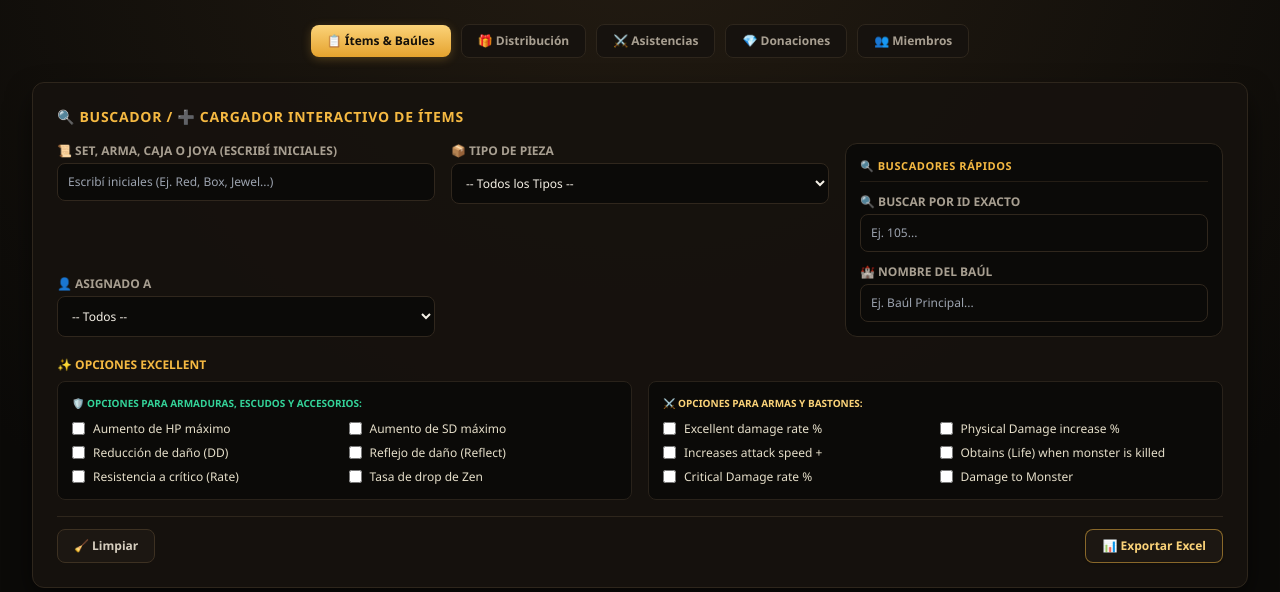
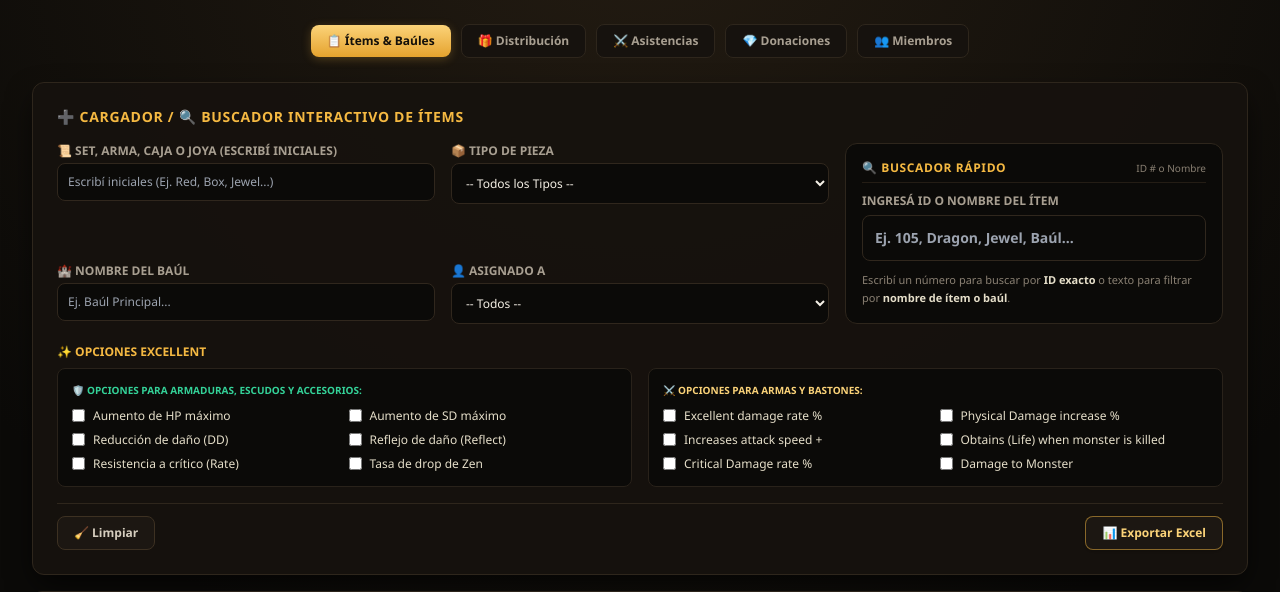
Before and after one commit to SirPinion1988/MULTIVERSO, a Flask app: page /items in a window 1280 px wide. Shown: the part 132-724 px from the top of the page. Run offline with Flask 3, Linux system fonts and the light colour scheme; data that the repository does not hold is empty; some libraries are stand-ins or nearby versions.

Commit message:
BUSCADOR.html

```diff
--- a/templates/items.html
+++ b/templates/items.html
@@ -217,11 +217,11 @@
     <!-- SECCIÓN 1: ÍTEMS -->
     <div id="seccion-items-view" class="w-full max-w-7xl space-y-4">
         <div class="card-mudream p-6 rounded-xl space-y-4">
-            <h3 class="text-sm font-bold text-[#f5b942] uppercase tracking-wider">🔍 Buscador / ➕ Cargador Interactivo de Ítems</h3>
-
-            <!-- FILA SUPERIOR: CARGA A LA IZQUIERDA (2 COLS) + BUSCADORES UNIFICADOS A LA DERECHA (1 COL) -->
+            <h3 class="text-sm font-bold text-[#f5b942] uppercase tracking-wider">➕ Cargador / 🔍 Buscador Interactivo de Ítems</h3>
+
+            <!-- FILA SUPERIOR: CARGADOR A LA IZQUIERDA (2 COLS) + BUSCADOR ÚNICO A LA DERECHA (1 COL) -->
             <div class="grid grid-cols-1 lg:grid-cols-3 gap-4 items-stretch">
-                <!-- BLOQUE IZQUIERDO: SELECCIÓN Y CARGA DE ÍTEMS -->
+                <!-- BLOQUE IZQUIERDO: CARGA / FILTRO POR ATRIBUTOS -->
                 <div class="lg:col-span-2 grid grid-cols-1 sm:grid-cols-2 gap-4 content-between">
                     <div>
                         <label class="block text-xs uppercase text-[#a89f91] font-bold mb-1">📜 Set, Arma, Caja o Joya (Escribí iniciales)</label>
@@ -288,32 +288,34 @@
                         </select>
                     </div>
                     <div>
+                        <label class="block text-xs uppercase text-[#a89f91] font-bold mb-1">🏰 Nombre del Baúl</label>
+                        <input type="text" id="inputFiltroBaul" oninput="aplicarFiltros()" placeholder="Ej. Baúl Principal..." class="w-full input-mudream p-2.5 rounded-lg text-xs outline-none">
+                    </div>
+                    <div>
                         <label class="block text-xs uppercase text-[#a89f91] font-bold mb-1">👤 Asignado a</label>
                         <select id="inputFiltroAsignado" onchange="aplicarFiltros()" class="w-full input-mudream p-2.5 rounded-lg text-xs outline-none">
                             <option value="">-- Todos --</option>
                         </select>
                     </div>
-                    <div id="panel-custom-id" class="hidden">
+                    <div id="panel-custom-id" class="hidden sm:col-span-2">
                         <label class="block text-xs uppercase text-[#a89f91] font-bold mb-1">🆔 ID Personalizado (Opcional)</label>
                         <input type="number" id="inputCustomId" placeholder="Automático" class="w-full input-mudream p-2.5 rounded-lg text-xs outline-none">
                     </div>
                 </div>
 
-                <!-- BLOQUE DERECHO: BUSCADORES UNIFICADOS (ID EXACTO + NOMBRE DEL BAÚL) -->
-                <div class="bg-[#0b0a08] p-3.5 rounded-xl border border-[#2e261c] flex flex-col justify-between space-y-3">
+                <!-- BLOQUE DERECHO: BUSCADOR ÚNICO (ID O NOMBRE DEL ÍTEM) -->
+                <div class="bg-[#0b0a08] p-4 rounded-xl border border-[#2e261c] flex flex-col justify-center space-y-2.5">
                     <div class="flex items-center justify-between border-b border-[#241d15] pb-1.5">
-                        <span class="text-[11px] uppercase font-bold text-[#f5b942] tracking-wider">🔍 Buscadores Rápidos</span>
+                        <span class="text-xs uppercase font-bold text-[#f5b942] tracking-wider">🔍 Buscador Rápido</span>
+                        <span class="text-[10px] text-[#8a8073]">ID # o Nombre</span>
                     </div>
-                    <div class="grid grid-cols-1 sm:grid-cols-2 lg:grid-cols-1 gap-3">
-                        <div>
-                            <label class="block text-xs uppercase text-[#a89f91] font-bold mb-1">🔍 Buscar por ID Exacto</label>
-                            <input type="number" id="inputFiltroId" oninput="aplicarFiltros()" placeholder="Ej. 105..." class="w-full input-mudream p-2.5 rounded-lg text-xs outline-none">
-                        </div>
-                        <div>
-                            <label class="block text-xs uppercase text-[#a89f91] font-bold mb-1">🏰 Nombre del Baúl</label>
-                            <input type="text" id="inputFiltroBaul" oninput="aplicarFiltros()" placeholder="Ej. Baúl Principal..." class="w-full input-mudream p-2.5 rounded-lg text-xs outline-none">
-                        </div>
+                    <div>
+                        <label class="block text-xs uppercase text-[#a89f91] font-bold mb-1.5">Ingresá ID o Nombre del Ítem</label>
+                        <input type="text" id="inputBuscadorUnificado" oninput="aplicarFiltros()" placeholder="Ej. 105, Dragon, Jewel, Baúl..." class="w-full input-mudream p-3 rounded-lg text-sm font-semibold text-[#fbd379] outline-none">
                     </div>
+                    <p class="text-[11px] text-[#8a8073] leading-relaxed">
+                        Escribí un número para buscar por <strong class="text-[#e5dec9]">ID exacto</strong> o texto para filtrar por <strong class="text-[#e5dec9]">nombre de ítem o baúl</strong>.
+                    </p>
                 </div>
             </div>
 
@@ -1239,8 +1241,8 @@
         }
 
         function limpiarFiltros() {
-            const idInput = document.getElementById('inputFiltroId');
-            if(idInput) idInput.value = "";
+            const buscadorUnificado = document.getElementById('inputBuscadorUnificado');
+            if (buscadorUnificado) buscadorUnificado.value = "";
             document.getElementById('inputFiltroSetBase').value = "";
             document.getElementById('inputFiltroTipoPieza').value = "";
             document.getElementById('inputFiltroBaul').value = "";
@@ -1252,7 +1254,10 @@
         }
 
         function aplicarFiltros() {
-            const filtroId = document.getElementById('inputFiltroId') ? document.getElementById('inputFiltroId').value.trim() : '';
+            const queryUnificada = (document.getElementById('inputBuscadorUnificado') ? document.getElementById('inputBuscadorUnificado').value : '').trim().toLowerCase();
+            const queryLimpiaId = queryUnificada.replace(/^#/, '');
+            const esBusquedaNumerica = queryLimpiaId !== '' && /^\d+$/.test(queryLimpiaId);
+
             const setBase = (document.getElementById('inputFiltroSetBase').value || '').trim().toLowerCase();
             const tipoPieza = (document.getElementById('inputFiltroTipoPieza').value || '').toLowerCase();
             const filtroBaul = (document.getElementById('inputFiltroBaul').value || '').toLowerCase();
@@ -1260,12 +1265,20 @@
             const chkSeleccionados = Array.from(document.querySelectorAll('.filtro-chk:checked')).map(chk => chk.value.toLowerCase());
 
             const filtrados = catalogo.filter(item => {
-                if (filtroId && String(item.id) !== filtroId) return false;
-
                 const nombre = String(item.nombre || '').toLowerCase();
                 const tipo = String(item.tipo || '').toLowerCase();
                 const asignado = String(item.asignado_a || '').toLowerCase();
                 const opcionesStr = Array.isArray(item.opciones) ? item.opciones.join(' ').toLowerCase() : '';
+
+                // Buscador único: busca por ID exacto si se escribe un número, o por nombre del ítem/baúl si es texto
+                let matchUnificado = true;
+                if (queryUnificada) {
+                    if (esBusquedaNumerica) {
+                        matchUnificado = String(item.id) === queryLimpiaId;
+                    } else {
+                        matchUnificado = nombre.includes(queryUnificada) || tipo.includes(queryUnificada) || asignado.includes(queryUnificada);
+                    }
+                }
 
                 const matchSet = !setBase || nombre.includes(setBase);
                 const matchTipo = !tipoPieza || tipo.includes(tipoPieza);
@@ -1273,7 +1286,7 @@
                 const matchAsignado = !filtroAsignado || asignado === filtroAsignado;
                 const matchOpciones = chkSeleccionados.every(opt => opcionesStr.includes(opt));
 
-                return matchSet && matchTipo && matchBaul && matchAsignado && matchOpciones;
+                return matchUnificado && matchSet && matchTipo && matchBaul && matchAsignado && matchOpciones;
             });
 
             renderizarTabla(filtrados);
```
